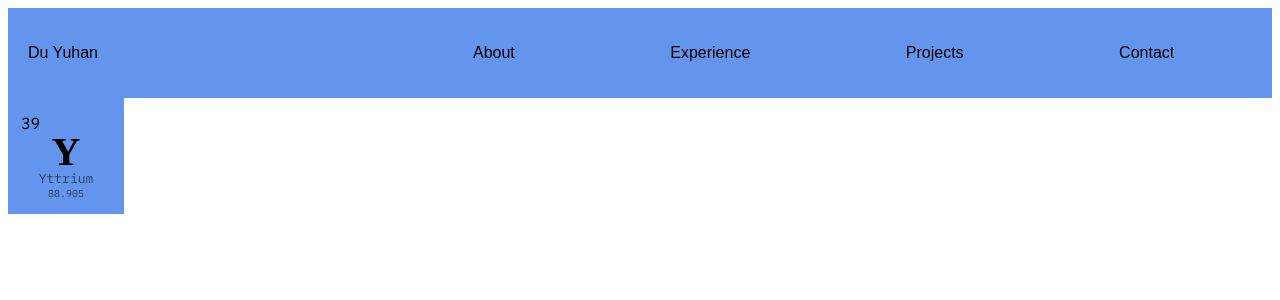
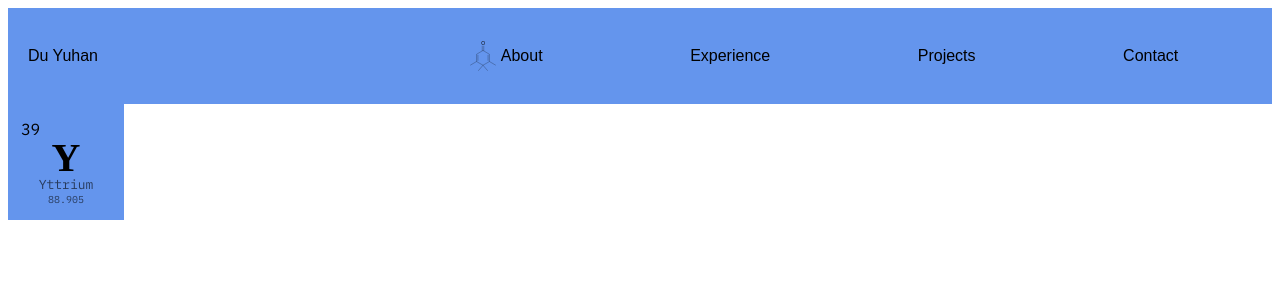
Before and after one commit to TwelvePenguins/penguin-portfolio, a React (Vite) app: page / in a window 1280 px wide. Shown: the top 300 px of the page. Built offline with nearby package versions, Linux system fonts and the light colour scheme; a web font is replaced by a local one.

Commit message:
add penguinone.svg

```diff
--- a/src/components/nav-bar/NavBar.jsx
+++ b/src/components/nav-bar/NavBar.jsx
@@ -1,4 +1,5 @@
-import styles from "./NavBar.module.css"
+import styles from "./NavBar.module.css";
+import penguinone from "../../assets/Penguinone.svg"
 
 export default function NavBar() {
     return (
@@ -6,7 +7,10 @@ export default function NavBar() {
             <p>Du Yuhan</p>
             {/* TODO: Above is a placeholder */}
             <div className={styles.menu}>
-                <div>About</div>
+                <div>
+                    <img src={penguinone}></img>
+                    About
+                </div>
                 <div>Experience</div>
                 <div>Projects</div>
                 <div>Contact</div>
--- a/src/components/nav-bar/NavBar.module.css
+++ b/src/components/nav-bar/NavBar.module.css
@@ -19,9 +19,18 @@ nav p {
 
 .menu div {
     font-family: "Elms Sans", sans-serif;
+    height: 56px;
+    align-items: center;
+    justify-content: center;
+    display: flex;
+    gap: 4px;
 }
 
 .menu div:hover {
     background-color: cadetblue;
     transition: background-color 1s ease-out 0.25s;
 }
+
+.menu img {
+    height: 2rem;
+}
```
Also changed, not shown: src/assets/Penguinone.svg (added).
